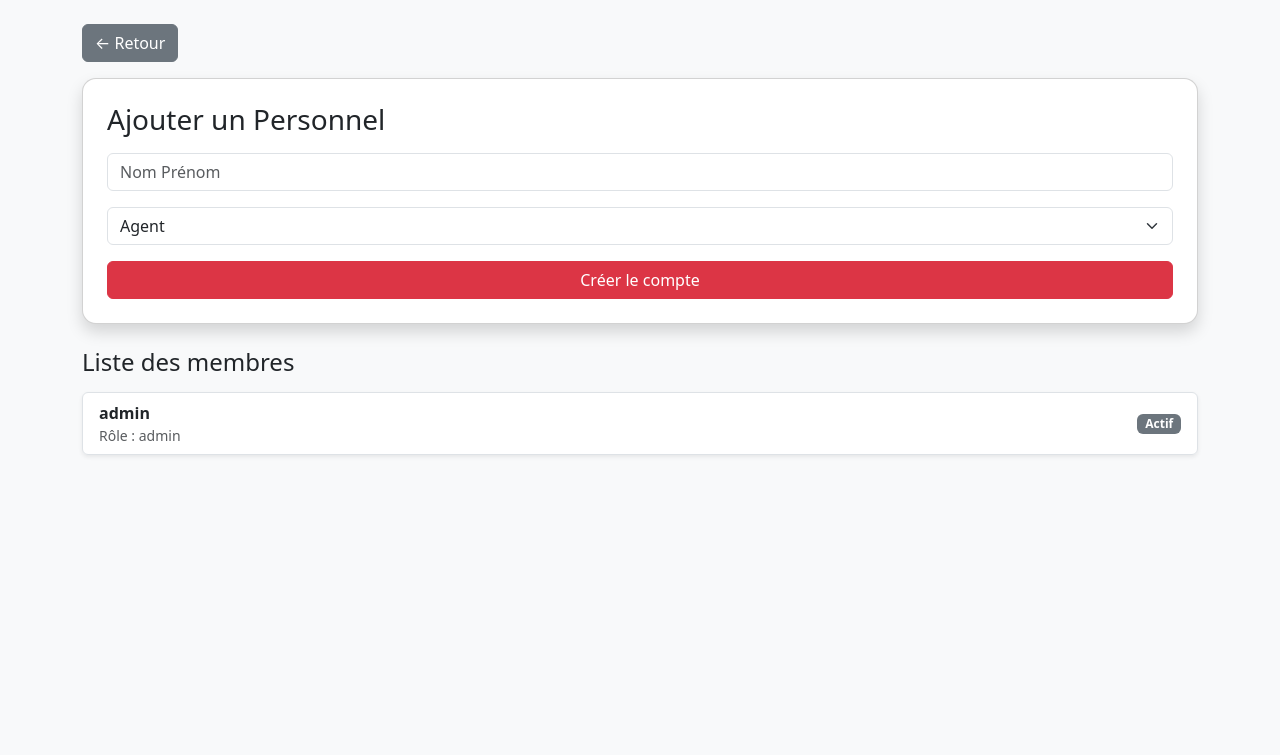
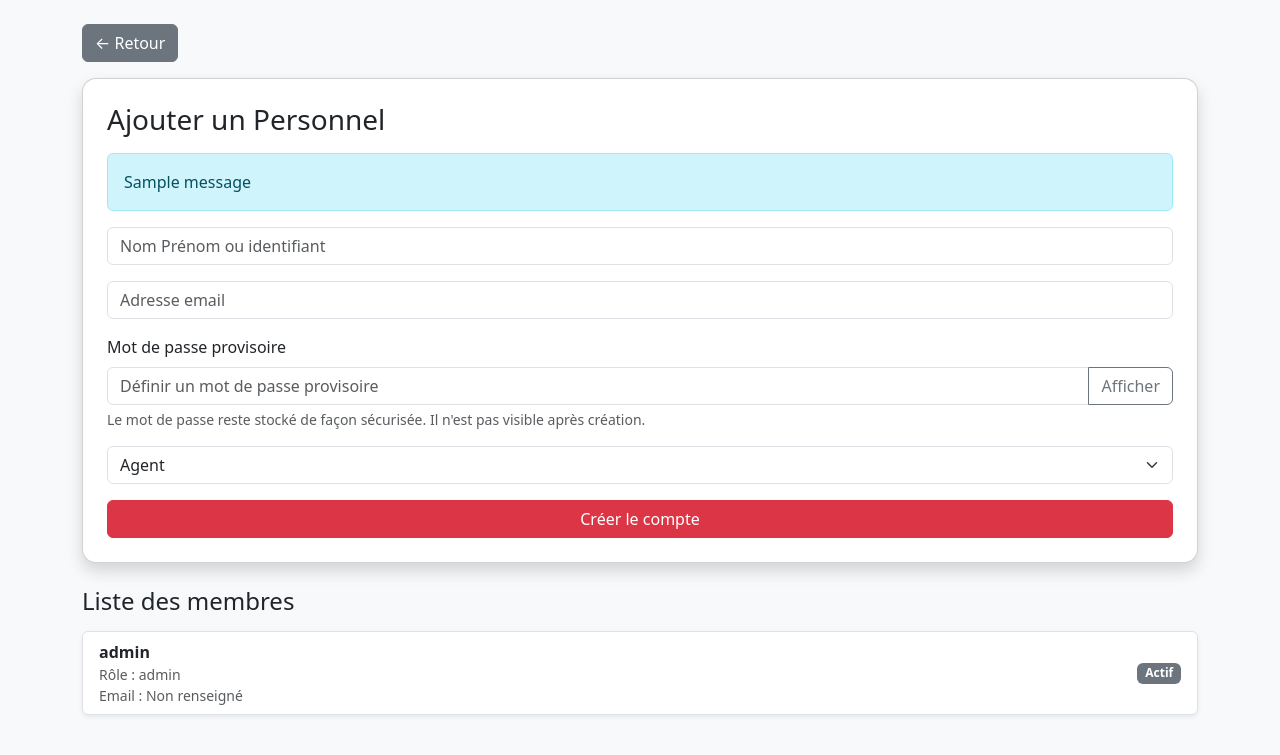
Before and after one commit to Ivar1er/dispo-pompier, a Flask app: page /admin/agents in a window 1280 px wide. Shown: the top 755 px of the page. Run offline with Flask 3, Linux system fonts and the light colour scheme; a user stored in the database is signed in; tables that the repository leaves empty hold one stand-in row (values such as "Sample post"); one stand-in notice (Sample message) is shown.

Commit message:
ajout email admin manuel

```diff
--- a/app.py
+++ b/app.py
@@ -780,22 +780,29 @@ def admin_agents():
         return "Accès interdit", 403
 
     if request.method == "POST":
-        username = request.form["username"].strip()
-        role = request.form["role"]
+        username = (request.form.get("username") or "").strip()
+        email = (request.form.get("email") or "").strip().lower()
+        role = (request.form.get("role") or "agent").strip()
+        temporary_password = request.form.get("temporary_password") or ""
 
-        if not User.query.filter_by(username=username).first():
-            hashed_pw = generate_password_hash("Pompier123!", method="pbkdf2:sha256")
+        if not username:
+            flash("Merci de renseigner un identifiant.")
+        elif User.query.filter_by(username=username).first():
+            flash("Cet identifiant existe déjà.")
+        elif len(temporary_password) < 6:
+            flash("Le mot de passe provisoire doit contenir au moins 6 caractères.")
+        else:
+            hashed_pw = generate_password_hash(temporary_password, method="pbkdf2:sha256")
             new_user = User(
                 username=username,
                 password=hashed_pw,
                 role=role,
+                email=email,
                 must_change_password=True,
             )
             db.session.add(new_user)
             db.session.commit()
-            flash(f"Agent {username} créé avec succès !")
-        else:
-            flash("Cet identifiant existe déjà.")
+            flash(f"Compte {username} créé avec succès.")
 
     return render_template("admin_agents.html", agents=User.query.all())
 
--- a/templates/admin_agents.html
+++ b/templates/admin_agents.html
@@ -16,15 +16,54 @@
     <div class="card p-4 shadow mb-4">
       <h3 class="mb-3">Ajouter un Personnel</h3>
 
+      {% with messages = get_flashed_messages() %}
+        {% if messages %}
+          <div class="alert alert-info">{{ messages[0] }}</div>
+        {% endif %}
+      {% endwith %}
+
       <form method="POST">
         <div class="mb-3">
           <input
             type="text"
             name="username"
             class="form-control"
-            placeholder="Nom Prénom"
+            placeholder="Nom Prénom ou identifiant"
             required
           />
+        </div>
+
+        <div class="mb-3">
+          <input
+            type="email"
+            name="email"
+            class="form-control"
+            placeholder="Adresse email"
+            autocomplete="email"
+          />
+        </div>
+
+        <div class="mb-3">
+          <label for="temporaryPassword" class="form-label">Mot de passe provisoire</label>
+          <div class="input-group">
+            <input
+              type="password"
+              name="temporary_password"
+              id="temporaryPassword"
+              class="form-control"
+              placeholder="Définir un mot de passe provisoire"
+              required
+              minlength="6"
+            />
+            <button
+              class="btn btn-outline-secondary"
+              type="button"
+              data-toggle-password="temporaryPassword"
+            >
+              Afficher
+            </button>
+          </div>
+          <div class="form-text">Le mot de passe reste stocké de façon sécurisée. Il n'est pas visible après création.</div>
         </div>
 
         <div class="mb-3">
@@ -46,6 +85,7 @@
         <div>
           <div class="fw-semibold">{{ a.username }}</div>
           <div class="text-muted small">Rôle : {{ a.role }}</div>
+          <div class="text-muted small">Email : {{ a.email or 'Non renseigné' }}</div>
         </div>
 
         <div class="d-flex align-items-center gap-2">
@@ -66,6 +106,16 @@
     </ul>
   </div>
 
+  <script>
+    document.querySelectorAll('[data-toggle-password]').forEach((button) => {
+      button.addEventListener('click', () => {
+        const input = document.getElementById(button.dataset.togglePassword);
+        const visible = input.type === 'text';
+        input.type = visible ? 'password' : 'text';
+        button.textContent = visible ? 'Afficher' : 'Masquer';
+      });
+    });
+  </script>
   <script src="https://cdn.jsdelivr.net/npm/bootstrap@5.3.0/dist/js/bootstrap.bundle.min.js"></script>
 </body>
 </html>
```
Also changed, not shown: templates/change_password.html (+21 -1 lines), templates/login.html (+20 -2 lines).
